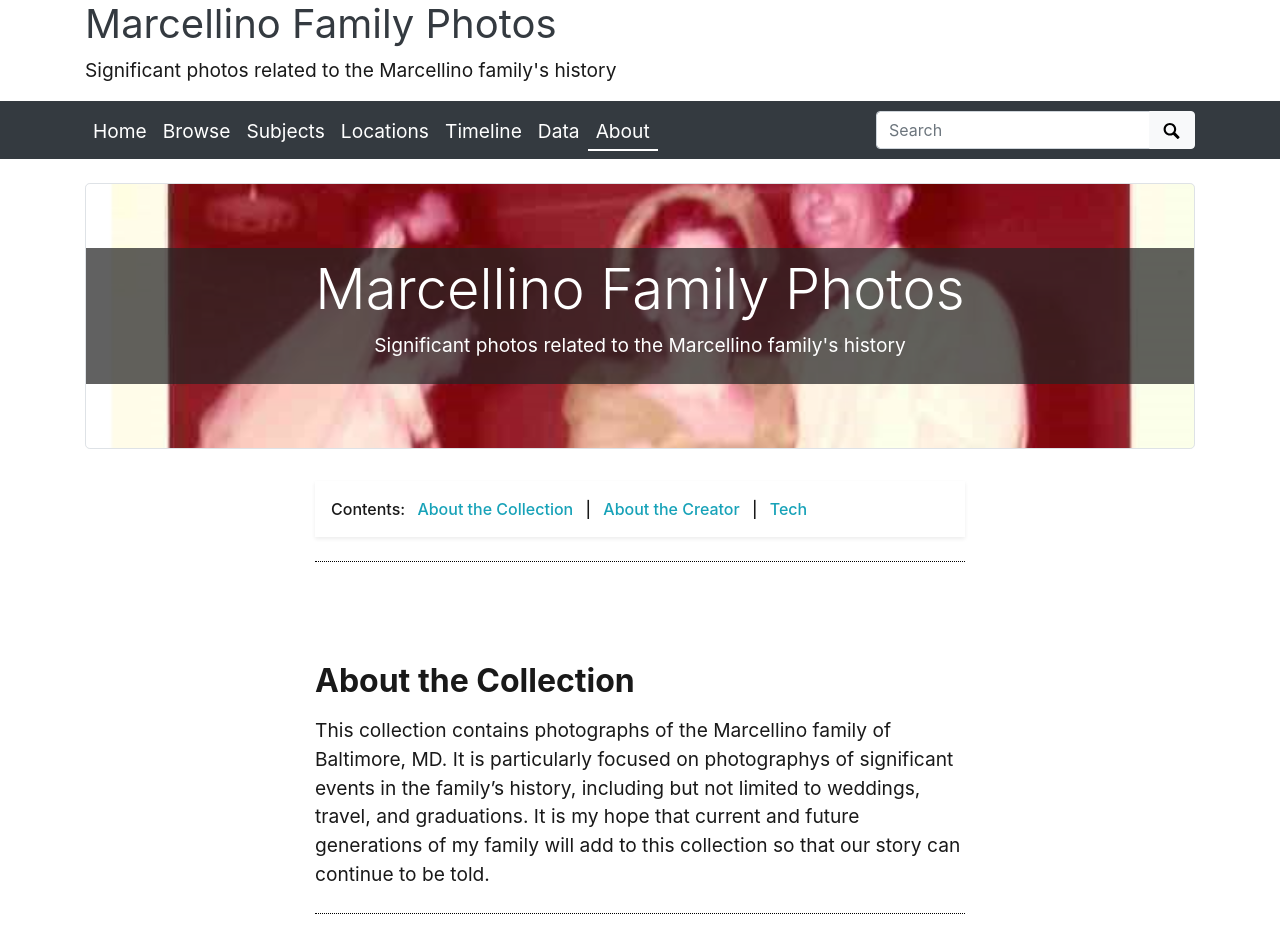
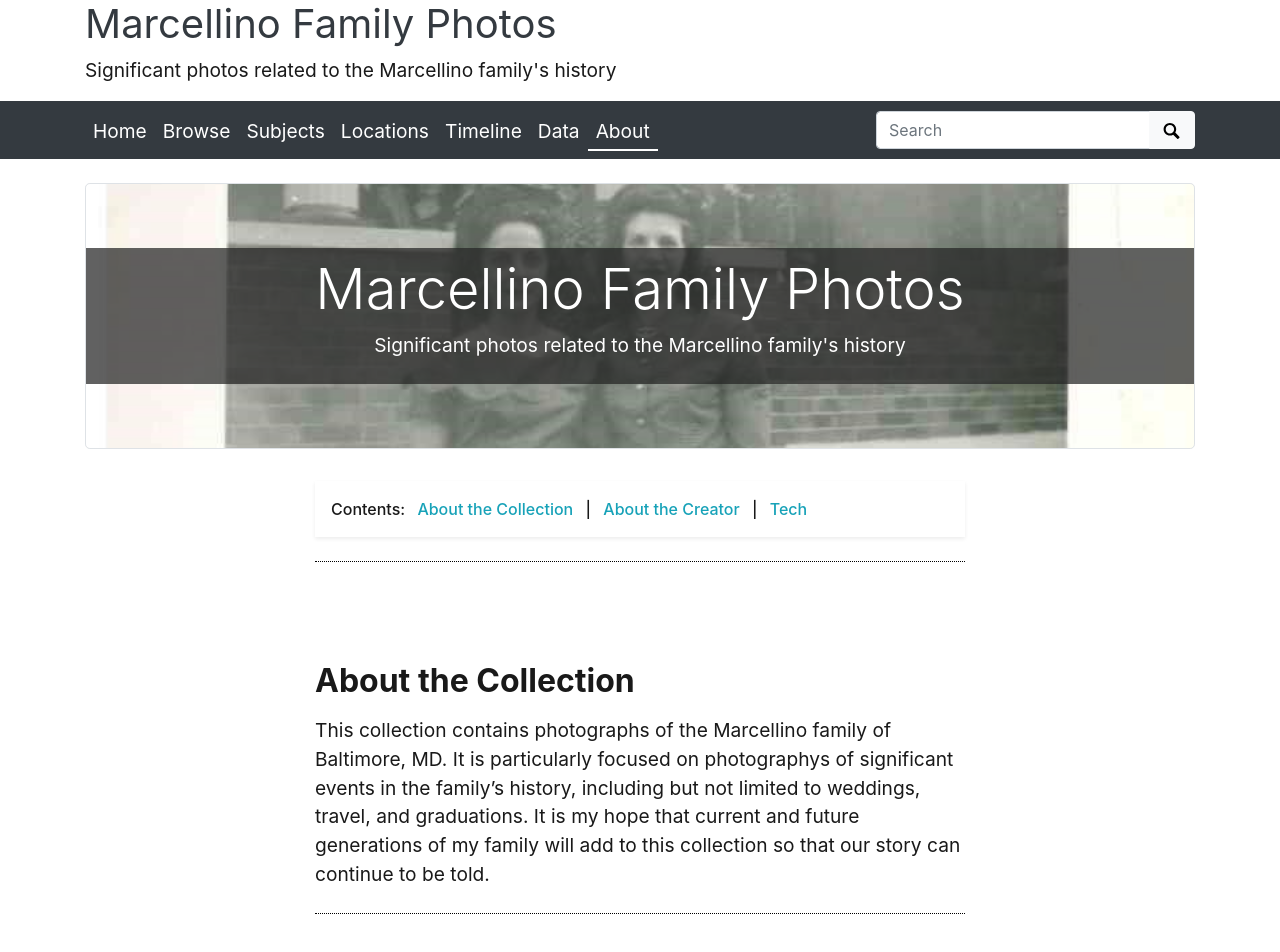
Before and after one commit to angelap13/Family-Photos, a Jekyll site: the page built from pages/about.md, in a window 1280 px wide. Shown: the top 952 px of the page. Built offline with Jekyll 4.4.1, drawn with Linux system fonts in a browser that asks for light colours.

Commit message:
Updated about page

```diff
--- a/pages/about.md
+++ b/pages/about.md
@@ -8,7 +8,7 @@ credits: true
 # Look in _includes/feature for options to easily add features to the page
 ---
 
-{% include feature/jumbotron.html objectid="familyphoto017" %}
+{% include feature/jumbotron.html objectid="familyphoto011" %}
 
 {% include feature/nav-menu.html sections="About the Collection;About the Creator" %}
 
```
